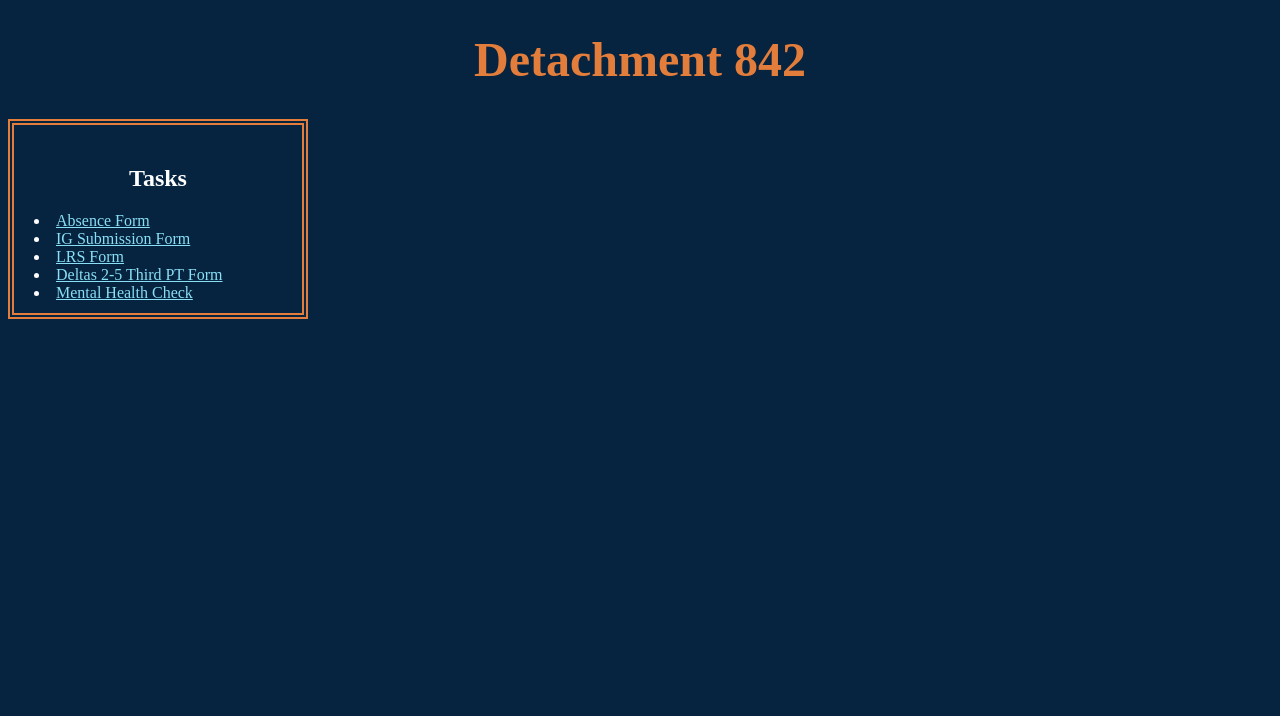
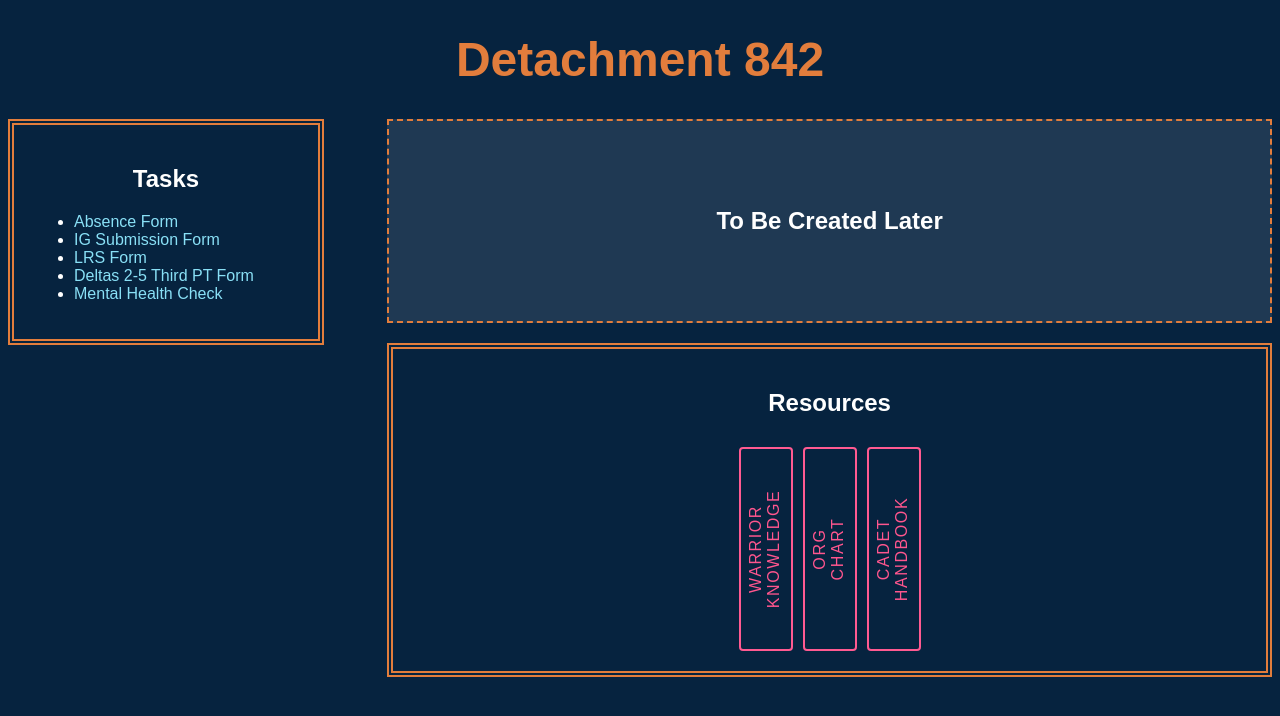
Before and after one commit to LWargo/Det842Dashboard, a plain HTML site: page home.html in a window 1280 px wide. Drawn offline with Linux system fonts and the light colour scheme.

Commit message:
added tasks and resources

```diff
--- a/home.html
+++ b/home.html
@@ -1,61 +1,187 @@
 <!DOCTYPE html>
+<html lang="en">
 <head>
+    <meta charset="UTF-8">
+    <meta name="viewport" content="width=device-width, initial-scale=1.0">
+    <title>Detachment 842</title>
     <style>
-        body{
-            background-color: #06233f; /* Dark blue background */
+        body {
+            background-color: #06233f;
             color: white;
+            font-family: Arial, sans-serif;
         }
+
         h1 {
             font-size: 300%;
             text-align: center;
-            color: #E27D3C; /* Burnt orange color */
+            color: #E27D3C;
         }
-        h2{
+
+        h2 {
             text-align: center;
             font-size: 150%;
         }
-        .box {
-            width: 300px;            /* Set width */
-            height: 200px;           /* Set height */
-            background-color: transparent; /* Make inside transparent */
-            color: white;            /* Text color white */
-            padding: 20px;           /* Padding inside the box */
-            box-sizing: border-box;  /* Include padding/border in width/height calculation */
 
-            /* Double-lined border effect */
-            border: 6px double #E27D3C; /* Outer double border with red color */
-        }
-        a{
-            color: #89e0f6;
+        /* Layout container */
+        .container {
+            display: flex;
+            justify-content: space-between;
+            align-items: flex-start;
+            gap: 20px;
         }
 
-</style>
+        /* Left column: Tasks */
+        .tasksbox {
+            width: 25%;
+            background-color: transparent;
+            color: white;
+            padding: 20px;
+            box-sizing: border-box;
+            border: 6px double #E27D3C;
+        }
+
+        .tasks {
+            color: #89e0f6;
+            text-decoration: none;
+        }
+
+        .tasks:hover {
+            text-decoration: underline;
+        }
+
+        /* Right column: Empty div + Resources */
+        .right-column {
+            width: 70%;
+            display: flex;
+            flex-direction: column;
+            gap: 20px;
+        }
+
+        /* Empty div */
+        .empty {
+            height: 200px;
+            background-color: rgba(255, 255, 255, 0.1);
+            border: 2px dashed #E27D3C;
+            display: flex;
+            justify-content: center;
+            align-items: center;
+        }
+
+        /* Resources section with border */
+        .resources-box {
+            display: flex;
+            flex-direction: column;
+            align-items: center;
+            gap: 10px;
+            padding: 20px;
+            border: 6px double #E27D3C;
+        }
+
+        /* Card container (keeps them in a row) */
+        .card-container {
+            display: flex;
+            flex-direction: row;
+            gap: 10px;
+            justify-content: center;
+        }
+
+        /* Individual cards (default vertical) */
+        .card {
+            width: 50px;
+            height: 200px;
+            cursor: pointer;
+            border-radius: 4px;
+            transition: all 0.5s ease-in-out;
+            background: transparent;
+            border: 2px solid #ff5a91;
+            display: flex;
+            justify-content: center;
+            align-items: center;
+            text-align: center;
+            overflow: hidden;
+        }
+
+        /* Text inside cards (rotated by default) */
+        .card span {
+            transform: rotate(-90deg);
+            transition: all 0.5s ease-in-out;
+            color: #ff568e;
+            letter-spacing: 0.1em;
+            text-transform: uppercase;
+        }
+
+        /* Hover Effect - Expands ONLY the hovered card */
+        .card:hover {
+            width: 200px;
+            height: 50px;
+        }
+
+        /* Rotates text back to normal on hover */
+        .card:hover span {
+            transform: rotate(0);
+        }
+
+        /* Links inside resources */
+        .card a {
+            color: #ff568e;
+            text-decoration: none;
+        }
+
+        .card a:hover {
+            text-decoration: underline;
+        }
+
+    </style>
 </head>
-<script>
+<body>
+    <h1>Detachment 842</h1>
 
+    <div class="container">
+        <!-- Left Column (Tasks) -->
+        <div class="tasksbox">
+            <h2>Tasks</h2>
+            <ul>
+                <li><a class="tasks" href="https://docs.google.com/forms/d/e/1FAIpQLScFGrlJernWmn8TfPwBfb1c001pcjKqGZkogi9IZZ0-JTDkLA/viewform?usp=sharing">Absence Form</a></li>
+                <li><a class="tasks" href="https://forms.gle/TjWPCrFE2FBQtByd8">IG Submission Form</a></li>
+                <li><a class="tasks" href="https://docs.google.com/forms/d/e/1FAIpQLSeklNKJr0BBLSnsDw-1hQeNVtLzF0tNGez4zorfLNFYfTuTdg/viewform">LRS Form</a></li>
+                <li><a class="tasks" href="https://forms.gle/3F2C6XepoppXzGqh6">Deltas 2-5 Third PT Form</a></li>
+                <li><a class="tasks" href="https://forms.gle/KSQBmDn3EYbjZkPm9">Mental Health Check</a></li>
+            </ul>
+        </div>
 
-</script>
-<body>
-    <h1> Detachment 842</h1>
-    <div class="box">
-        <h2> Tasks </h2>
-        <li>
-            <a href="https://docs.google.com/forms/d/e/1FAIpQLScFGrlJernWmn8TfPwBfb1c001pcjKqGZkogi9IZZ0-JTDkLA/viewform?usp=sharing"> Absence Form </a>
-        </li>
-        <li>
-            <a href="https://forms.gle/TjWPCrFE2FBQtByd8"> IG Submission Form </a>
-        </li>
-        <li>
-            <a href="https://docs.google.com/forms/d/e/1FAIpQLSeklNKJr0BBLSnsDw-1hQeNVtLzF0tNGez4zorfLNFYfTuTdg/viewform"> LRS Form </a>
-        </li>
-        <li>
-            <a href="https://forms.gle/3F2C6XepoppXzGqh6"> Deltas 2-5 Third PT Form </a>
-        </li>
-        <li>
-            <a href="https://forms.gle/KSQBmDn3EYbjZkPm9"> Mental Health Check </a>
-        </li>
+        <!-- Right Column -->
+        <div class="right-column">
+            <div class="empty">
+                <h2>To Be Created Later</h2>
+            </div>
+
+            <!-- Resources Section -->
+            <div class="resources-box">
+                <h2>Resources</h2>
+                <div class="card-container">
+                    <div class="card">
+                        <span>
+                            <a href="https://drive.google.com/drive/folders/1KeAfomDUytdoyVec5zvCFwgwBsNq4lWe">
+                                Warrior Knowledge
+                            </a>
+                        </span>
+                    </div>
+                    <div class="card">
+                        <span>
+                            <a href="https://det842.slack.com/archives/C087TCPQ1PY/p1740618327090409?thread_ts=1740617691.105129&cid=C087TCPQ1PY">
+                                Org Chart
+                            </a></span>
+                    </div>
+                    <div class="card">
+                        <span>
+                            <a href="https://drive.google.com/file/d/1glvzrc_lyiqec2LkVYNAHn0FfAGa78-i/view?usp=drivesdk">
+                                Cadet HandBook
+                            </a>
+                        </span>
+                    </div>
+                </div>
+            </div>
+        </div>
     </div>
-
-
-
 </body>
+</html>
```
